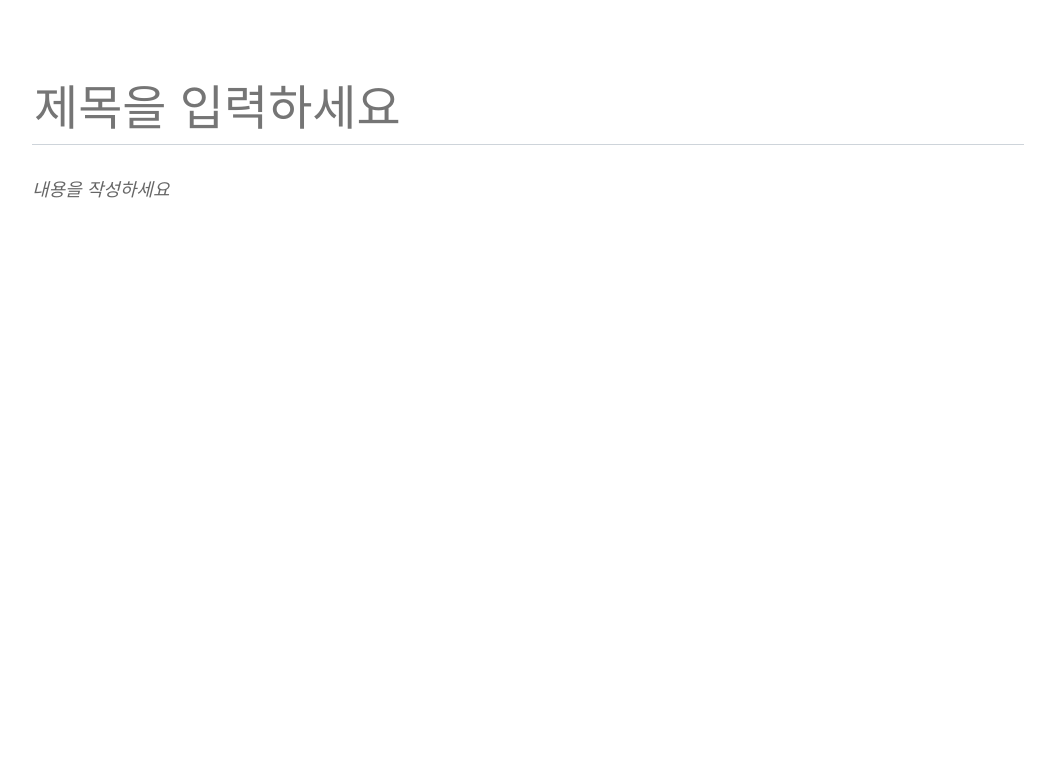
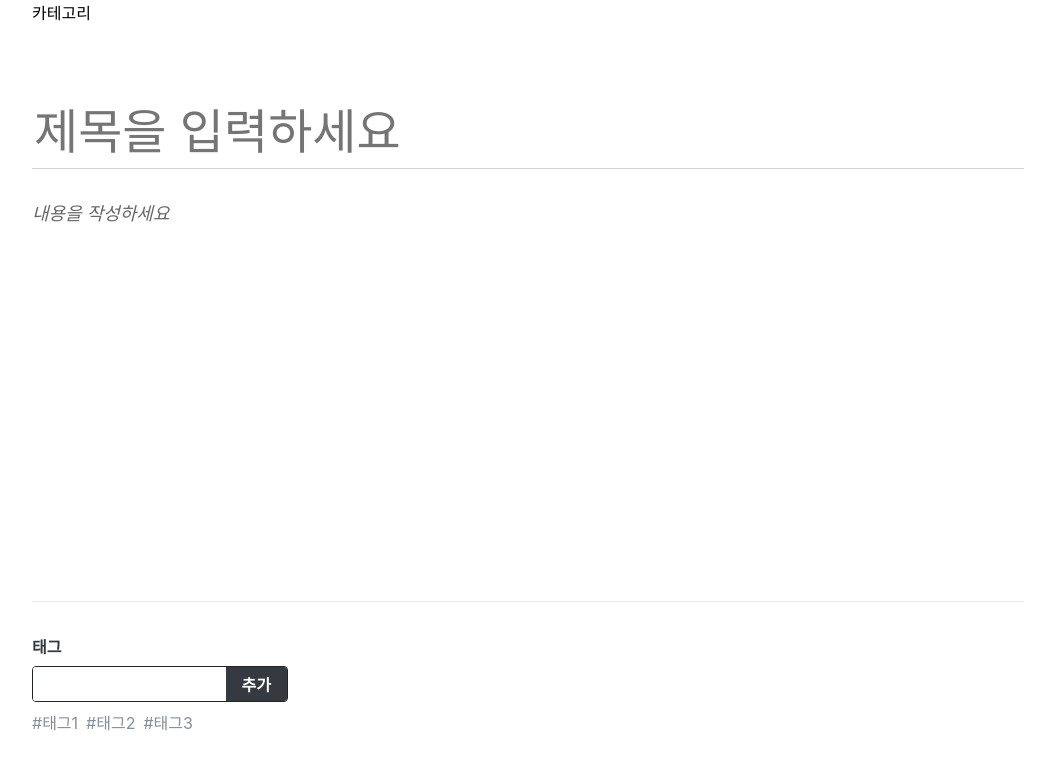
Before and after one commit to cdcoc0/blog_js, a React (Create React App) app in the folder blog-client/: page /write in a window 1280 px wide. Shown: the top 768 px of the page, without its empty margins (112-1167 px from the left). Built offline with nearby package versions, Linux system fonts and the light colour scheme.

Commit message:
tagbox ui

```diff
--- /dev/null
+++ b/blog-client/src/components/write/TagBox.js
@@ -0,0 +1,87 @@
+import React from "react";
+import styled from "styled-components";
+import palette from "../../lib/styles/palette";
+
+const TagBoxBlock = styled.div`
+    width: 100%;
+    border-top: 1px solid ${palette.gray[2]};
+    padding-top: 2rem;
+
+    h4 {
+        color: ${palette.gray[8]};
+        margin-top: 0;
+        margin-bottom: 0.5rem;
+    }
+`;
+
+const TagForm = styled.form`
+    border-radius: 4px;
+    overflow: hidden;
+    display: flex;
+    width: 256px;
+    border: 1px solid ${palette.gray[9]}; //초기화
+
+    input,
+    button {
+        outline: none;
+        border: none;
+        font-size: 1rem;
+    }
+
+    input {
+        padding: 0.5rem;
+        flex: 1;
+        min-width: 0;
+    }
+    button {
+        cursor: pointer;
+        padding-right: 1rem;
+        padding-left: 1rem;
+        border: none;
+        background: ${palette.gray[8]};
+        color: white;
+        font-weight: bold;
+        &:hover {
+            background: ${palette.gray[6]};
+        }
+    }
+`;
+
+const Tag = styled.div`
+    margin-right: 0.5rem;
+    color: ${palette.gray[6]};
+    cursor: pointer;
+    &:hover {
+        opacity: 0.5;
+    }
+`;
+
+const TagListBlock = styled.div`
+    display: flex;
+    margin-top: 0.5rem;
+`;
+
+const TagItem = React.memo(({tag}) => <Tag>#{tag}</Tag>)
+
+const TagList = React.memo(({tags}) => (
+    <TagListBlock>
+        {tags.map(tag => (
+            <TagItem key={tag} tag={tag} />
+        ))}
+    </TagListBlock>
+))
+
+const TagBox = () => {
+    return (
+        <TagBoxBlock>
+            <h4>태그</h4>
+            <TagForm>
+                <input />
+                <button>추가</button>
+            </TagForm>
+            <TagList tags={['태그1', '태그2', '태그3']} />
+        </TagBoxBlock>
+    );
+}
+
+export default TagBox;
--- a/blog-client/src/pages/WritePage.js
+++ b/blog-client/src/pages/WritePage.js
@@ -1,10 +1,16 @@
 import React from 'react';
+import Responsive from '../components/common/Responsive';
 import Editor from '../components/write/Editor';
+import TagBox from '../components/write/TagBox';
 
 const WritePage = () => {
     return (
         <>
+            <Responsive>카테고리</Responsive>
             <Editor />
+            <Responsive>
+                <TagBox />
+            </Responsive>
         </>
     );
 };
```
